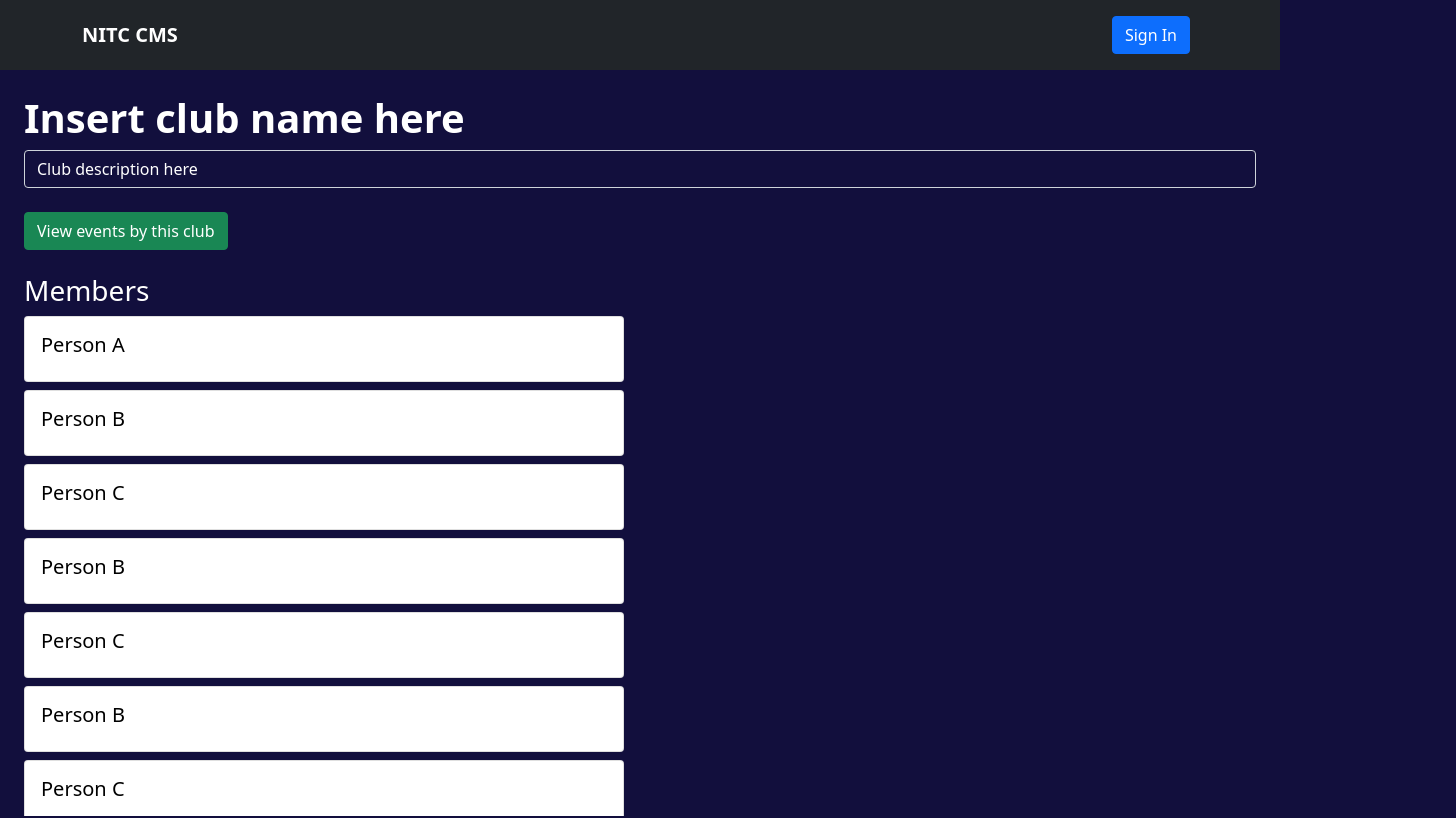
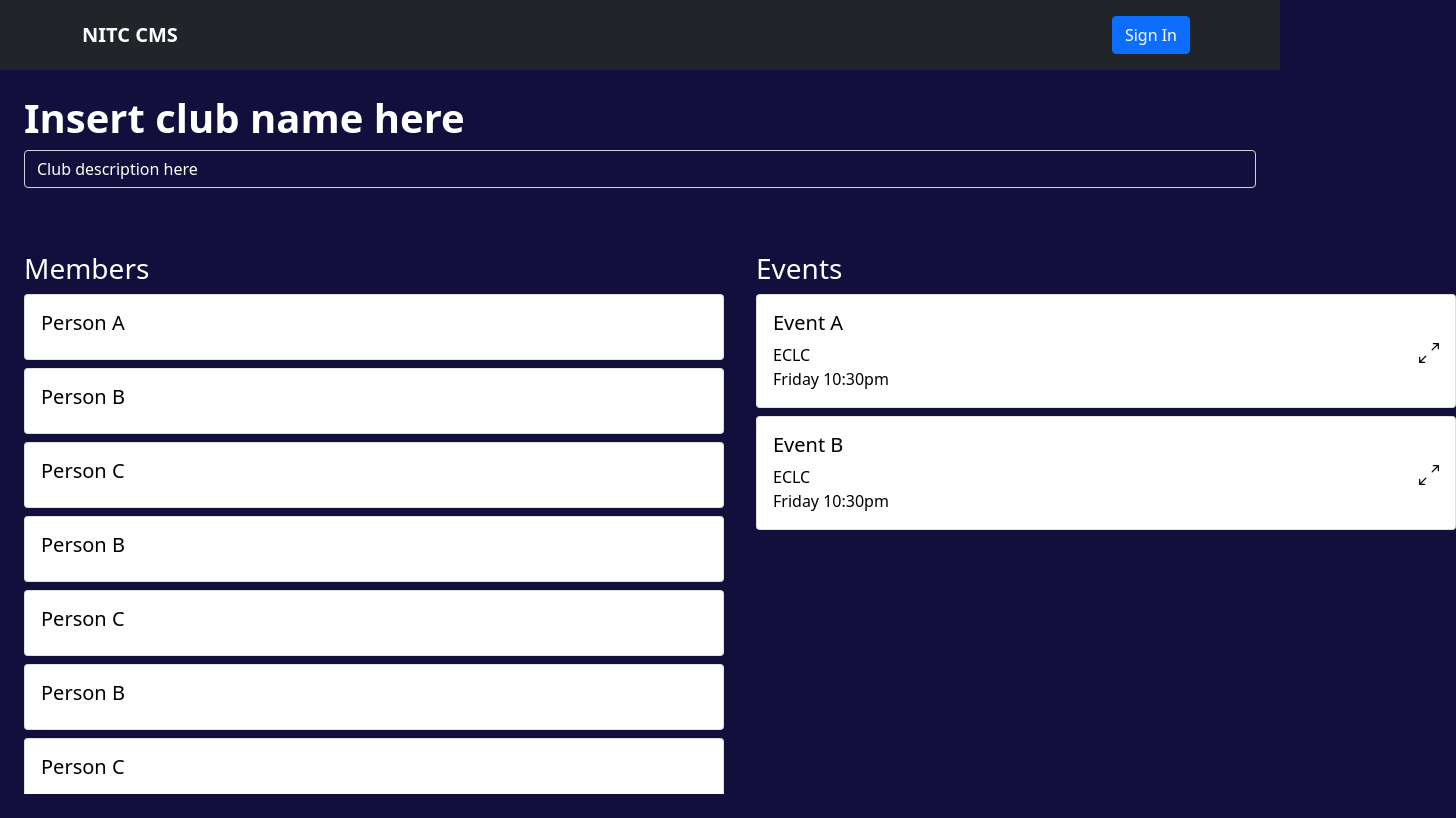
Before and after one commit to clifordjoshy/dbms-project, a React (Create React App) app in the folder frontend/: page /1 in a window 1280 px wide. Shown: the top 818 px of the page, 1456 px wide, since content can reach past the window. Built offline with nearby package versions, Linux system fonts and the light colour scheme.

Commit message:
fixed club details page

```diff
--- a/frontend/src/components/ClubDetailsPanel/index.js
+++ b/frontend/src/components/ClubDetailsPanel/index.js
@@ -1,5 +1,6 @@
 import Card from "react-bootstrap/Card";
 import Button from "react-bootstrap/Button";
+import expandIcon from "../../icons/expand.svg";
 
 const ClubDetailsPanel = () => {
     return (
@@ -9,13 +10,12 @@ const ClubDetailsPanel = () => {
         <b>{"Insert club name here"}</b>
       </h1>
       <p className="form-control bg-transparent text-white">Club description here</p>
-      <Button variant="success" className="mt-2" onClick = {() => "chuck if not used"}>View events by this club</Button>
       <br />
       <br />
       <div className="collapse-cards" style={{height: "80vh", display: "flex"}}>
         <div>
           <h3>Members</h3>
-          <div className="overflow-auto" style={{ height: "500px", width: "600px"}}>
+          <div className="overflow-auto" style={{ height: "500px", width: "700px"}}>
             {[
               "Person A",
               "Person B",
@@ -38,6 +38,26 @@ const ClubDetailsPanel = () => {
               );
             })}
           </div>
+      </div>
+          <div>
+          <h3>Events</h3>
+          <div className="overflow-auto" style={{ height: "500px", width:"700px"}}>
+            {["Event A", "Event B"].map((name) => {
+              return (
+                <Card className="w-100 mb-2 text-black">
+                  <Card.Body>
+                    <Card.Title>{name}</Card.Title>
+                    <Card.Text className="float-start m-0">
+                      ECLC
+                      <br />
+                      Friday 10:30pm
+                    </Card.Text>
+                    <input type="image" src={expandIcon} className="float-end" style={{ height: "20px" }} />
+                  </Card.Body>
+                </Card>
+              );
+            })}
+          </div>
         </div>
         </div>
         </div>
```
